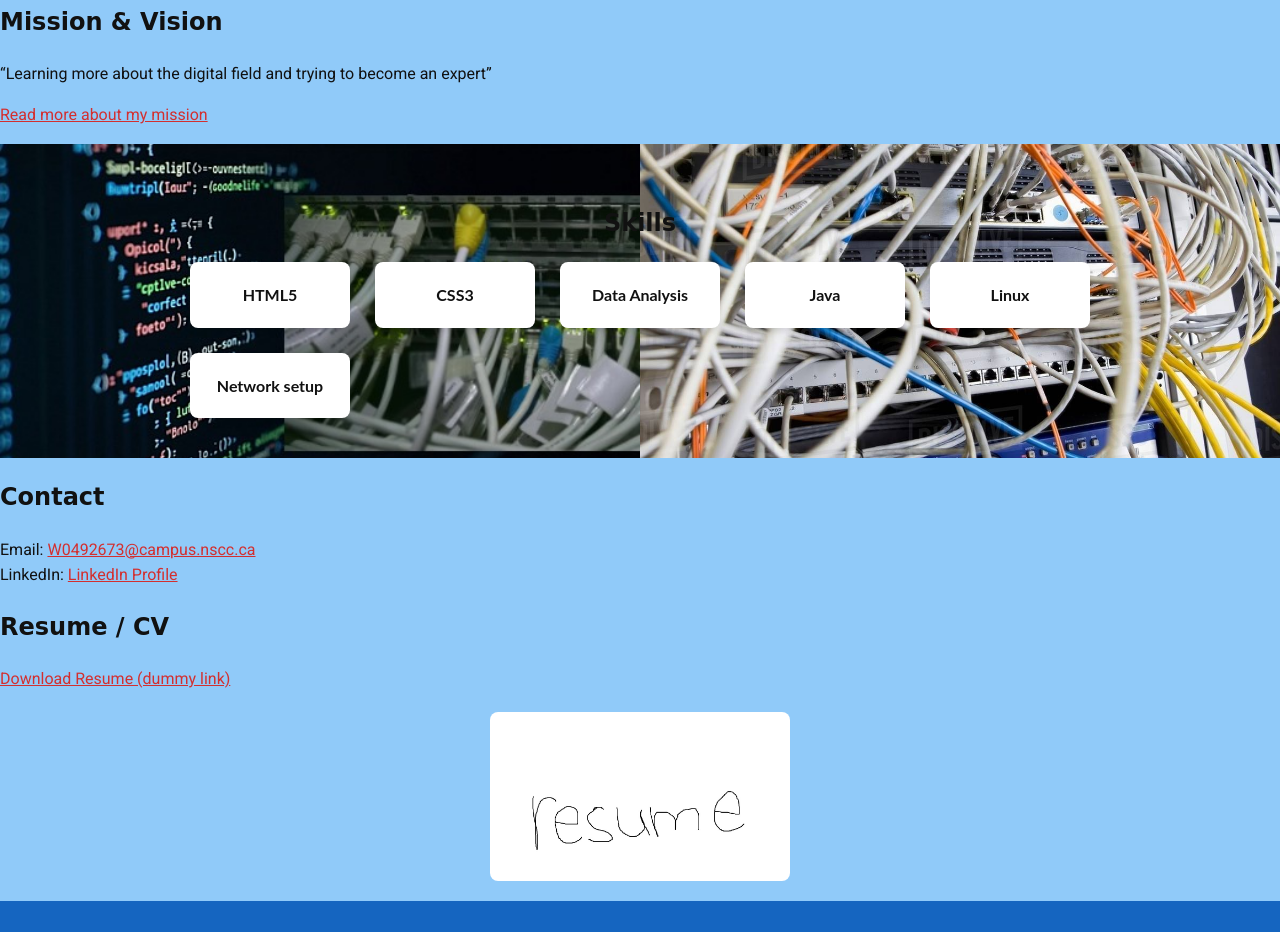
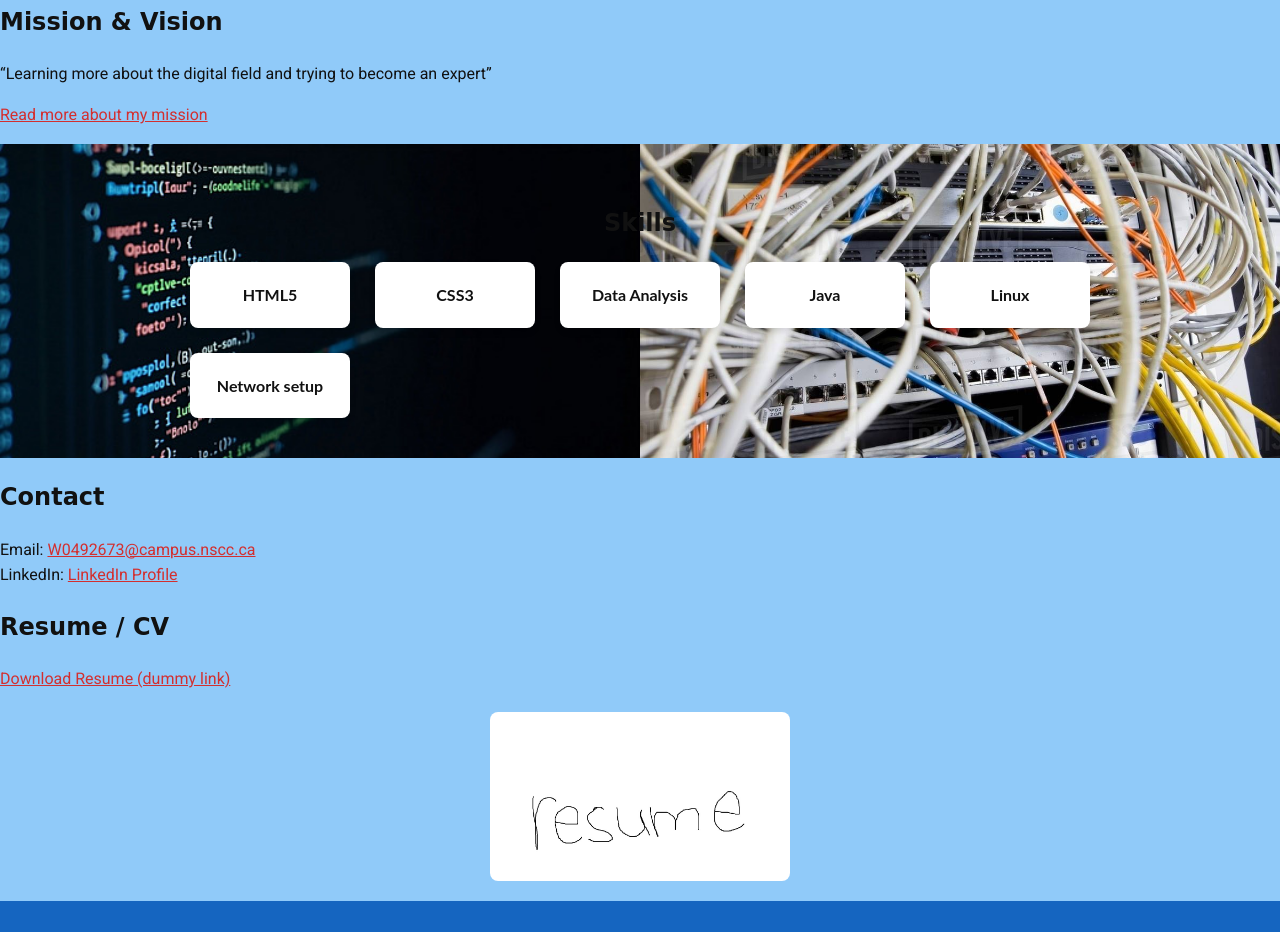
Before and after one commit to BasemW049/My-Website, a plain HTML site: page index.html in a window 1280 px wide. Shown: the part 1185-2117 px from the top of the page. Drawn offline with Linux system fonts and the light colour scheme; a web font is replaced by a local one.

Commit message:
Update styles.css

```diff
--- a/styles.css
+++ b/styles.css
@@ -243,7 +243,7 @@ img {
 #skills {
     padding: 40px 20px;
     text-align: center;
-    background-image: url('Images/Codee.jpg'), url('Images/Network.jpg');
+    background-image: url('Images/Code.jpg'), url('Images/Network.jpg');
     background-position: left center, right center;
     background-repeat: no-repeat, no-repeat;
     background-size: 50% auto, 50% auto;
```
